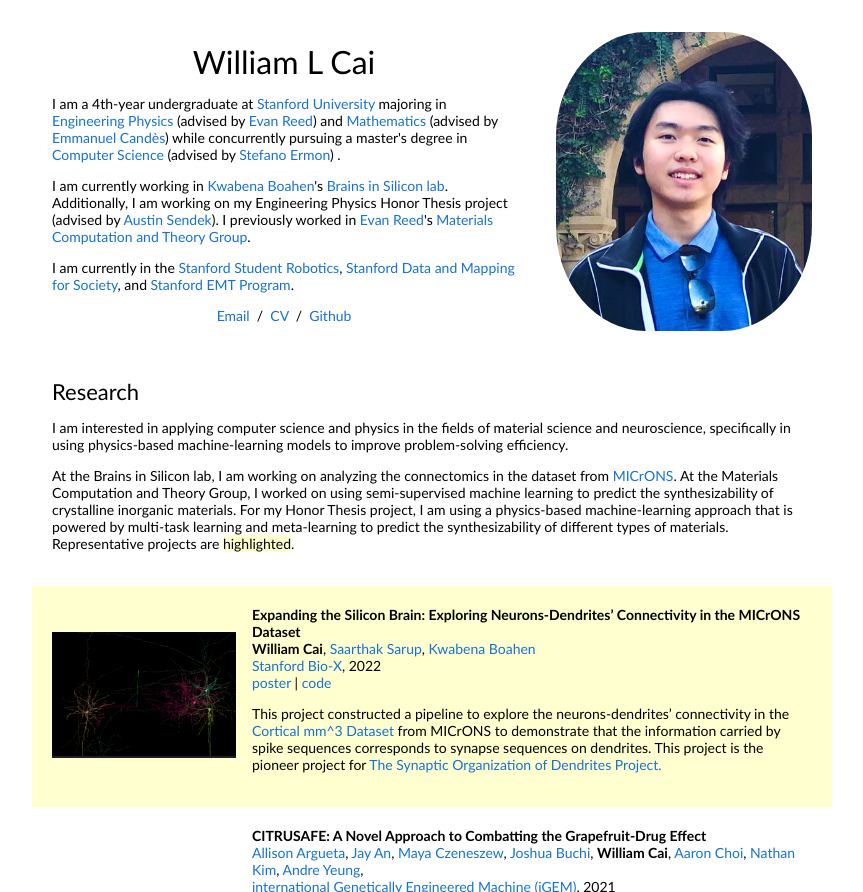
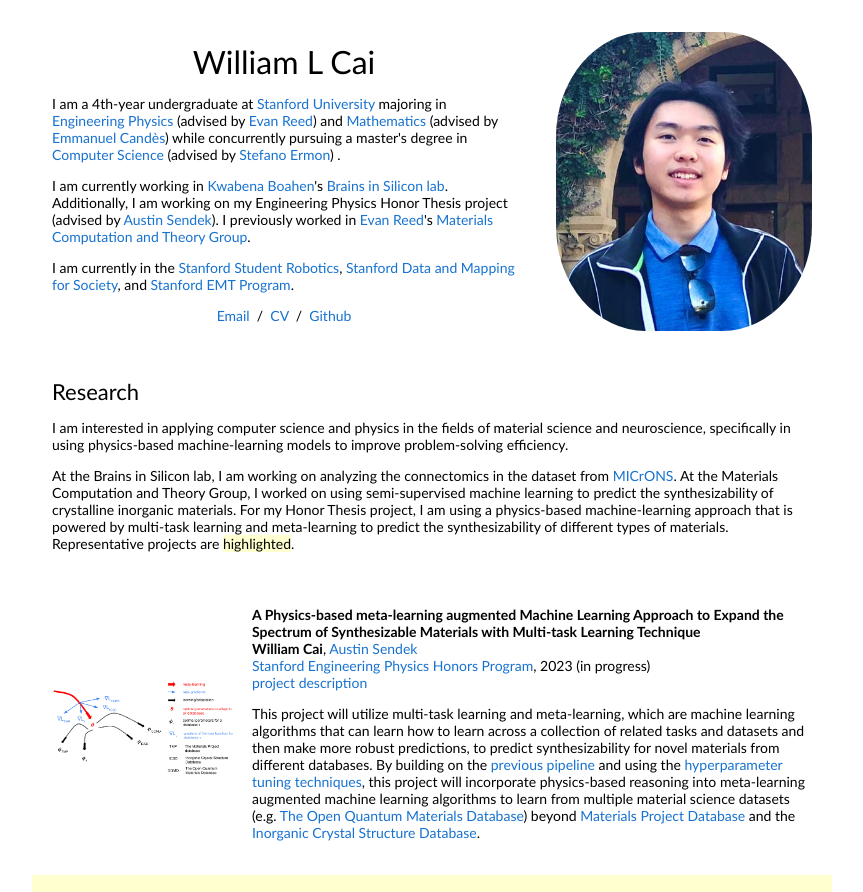
Before and after one commit to shphysics/shphysics.github.io, a plain HTML site: page index.html in a window 1280 px wide. Shown: the top 892 px of the page, without its empty margins (208-1071 px from the left). Drawn offline with Linux system fonts and the light colour scheme.

Commit message:
1/16 deliveralbe

```diff
--- a/index.html
+++ b/index.html
@@ -165,6 +165,60 @@
                 margin-left: auto;
               "
             >
+
+            <tbody>
+              <tr>
+                <td style="padding: 20px; width: 25%; vertical-align: middle">
+                  <a href="images/Ephysics_proj_demo.png">
+                    <img
+                      style="width: 115%; max-width: 200%"
+                      src="images/Ephysics_proj_demo.png"
+                      alt="engineering physics honor thesis project"
+                      class="hoverZoomLink"
+                    />
+                  </a>
+                </td>
+
+                <td style="padding: 20px; width: 75%; vertical-align: middle">
+                  <papertitle
+                    >A Physics-based meta-learning augmented Machine Learning Approach to Expand the Spectrum of Synthesizable Materials with Multi-task Learning Technique</papertitle
+                  >
+                  <br />
+                  <strong>William Cai</strong>,
+                  <a
+                        href="https://profiles.stanford.edu/austin-sendek?releaseVersion=10.5.1"
+                        >Austin Sendek</a
+                      >
+                  <br />
+                  <a href="https://ughb.stanford.edu/majors-minors/honors-programs">Stanford Engineering Physics Honors Program</a>,
+                  2023 (in progress)
+                  <br />
+                  <a href="data/EPhysics Honor Thesis project description.pdf">project description</a>
+                  <p>
+                    This project will utilize multi-task learning and meta-learning,
+                    which are machine learning algorithms that can learn how to learn
+                    across a collection of related tasks and datasets and then make more
+                    robust predictions, to predict synthesizability for novel materials from different databases.
+                    By building on the
+                    <a href="https://github.com/shphysics/synth_pred_with_elkanoto">previous pipeline</a>
+                     and using the
+                    <a href="data/CS361 Engineering Design Optimization final project report.pdf">hyperparameter tuning
+                      techniques</a>, this project will incorporate physics-based reasoning into
+                    meta-learning augmented machine learning algorithms to learn from multiple
+                    material science datasets
+                    (e.g. <a href="https://oqmd.org/">The Open Quantum Materials Database</a>)
+                    beyond <a href="https://materialsproject.org/"
+                    >Materials Project Database</a
+                  >
+                  and the
+                  <a href="https://icsd.products.fiz-karlsruhe.de/"
+                    >Inorganic Crystal Structure Database</a
+                  >.
+                  </p>
+                </td>
+              </tr>
+            </tbody>
+
               <tbody>
                 <tr bgcolor="#ffffd0">
                   <td style="padding: 20px; width: 25%; vertical-align: middle">
```
Also changed, not shown: images/Ephysics_proj_demo.png (added).
